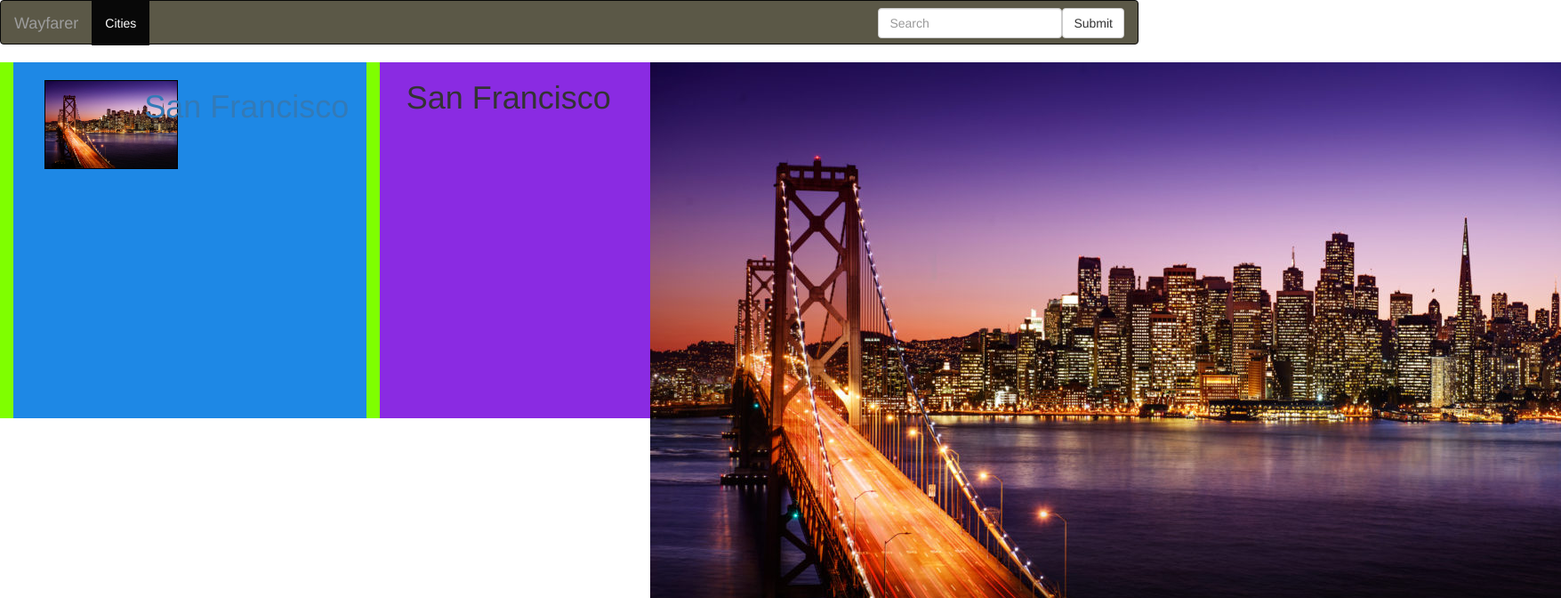
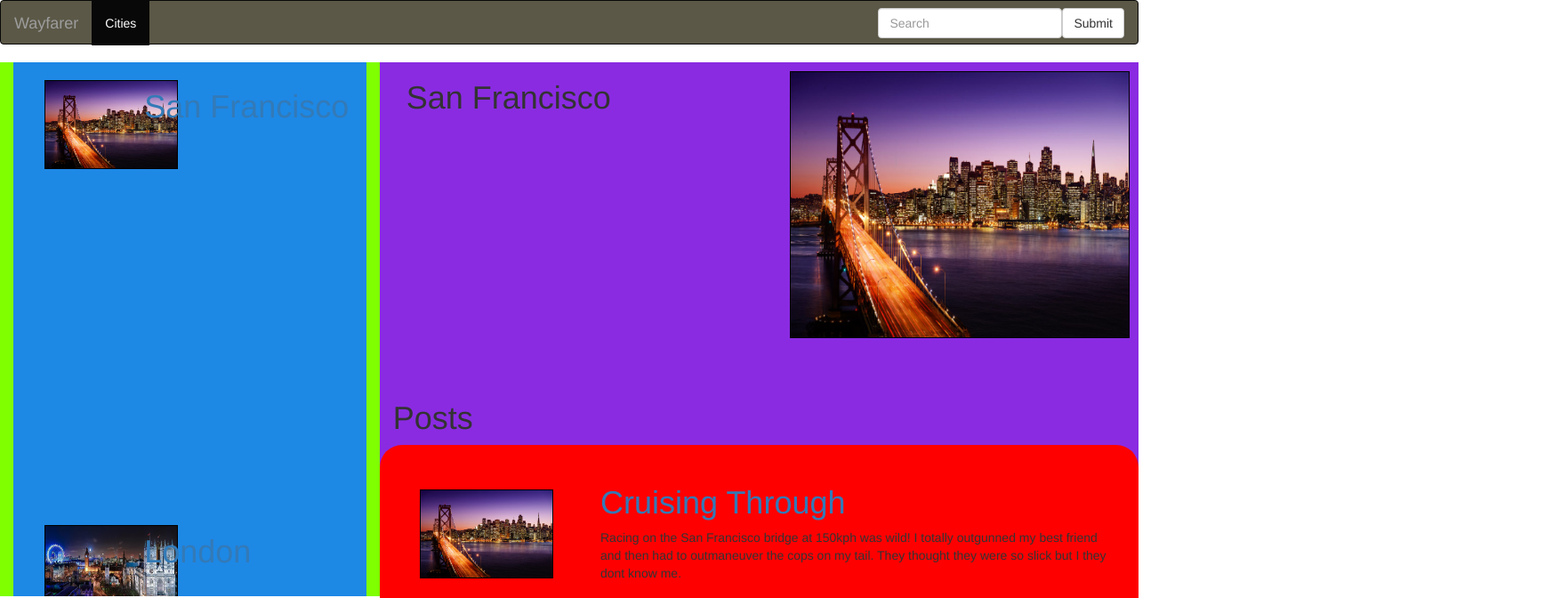
Before and after one commit to sahmed7/Wayfarer, an Angular app: page /cities/1 in a window 1280 px wide. Shown: the top 672 px of the page at 89% size, 1755 px wide, since content can reach past the window. Built offline with nearby package versions, Linux system fonts and the light colour scheme.

Commit message:
fixed city post data populating in city component

```diff
--- a/src/app/cities/cities.component.css
+++ b/src/app/cities/cities.component.css
@@ -1,6 +1,6 @@
 #left {
   background-color: chartreuse;
-  height:400px;
+  height: 600px;
   position: relative;
   top: 0; /* Stay at the top */
   left: 0;
@@ -16,7 +16,7 @@
 
 #right {
   background-color: blueviolet;
-  height:400px
+  height: 600px;
 }
 
 #panel {
--- a/src/app/city/city.component.css
+++ b/src/app/city/city.component.css
@@ -1,10 +1,31 @@
-.post-container {
+.city-component-card {
+  margin-bottom: 40px
+}
+.city-component-card img {
+  display: block;
+  width: 100%;
+  height: 300px;
+  margin: 10px 0 10px 20px;
+  border: 1px solid black;
+}
+
+.posts-component-card {
+  border-radius: 25px;
   background-color: red;
   height: 200px;
-  width: 800px;
+  /*width: 800px;*/
   display: flex;
   align-items: center;
   gap: 10px;
+
+}
+
+.posts-component-card img {
+  display: block;
+  width: 150px;
+  height: 100px;
+  margin: 10px 0 10px 20px;
+  border: 1px solid black;
 }
 
 .post-img {
@@ -15,8 +36,7 @@
 }
 
 .post-info {
-  background-color: #fcfcfc;
   height: 150px;
   width: 600px;
-  text-indent: 10px;
+  text-align: left;
 }
--- a/src/app/city/city.component.html
+++ b/src/app/city/city.component.html
@@ -1,9 +1,9 @@
 <div class="container-fluid">
   <div class="row city-component-card">
-    <div class="col-sm-4">
+    <div class="col-sm-6">
       <h1>{{city.name}}</h1>
     </div>
-    <div class="col-sm-8">
+    <div class="col-sm-6">
       <img src="{{city.imgUrl}}"
            alt="">
     </div>
@@ -11,14 +11,14 @@
   <div class="row">
     <h1>Posts</h1>
     <!--    <div *ngFor="let c of cities">-->
-    <div *ngFor="let post of cities.posts" class="row posts-component-card">
-      <div class="col-sm-2">
+    <div *ngFor="let post of city.posts; index as i" class="row posts-component-card">
+      <div class="col-sm-3">
         <img src="{{city.imgUrl}}"
              alt="">
       </div>
-      <div class="col-sm-8">
+      <div class="col-sm-7 post-info" >
 <!--        <h1><a routerLink="/cities/{{post.id}}">{{post.name}}{{post.title}}</a></h1>-->
-        <h1><a routerLink="/cities/{{city.id}}">{{city.name}}{{post.title}}</a></h1>
+        <h1><a routerLink="/cities/{{city.id}}">{{post.title}}</a></h1>
         <p>{{post.description}}</p>
       </div>
       <!--      </div>-->
```
